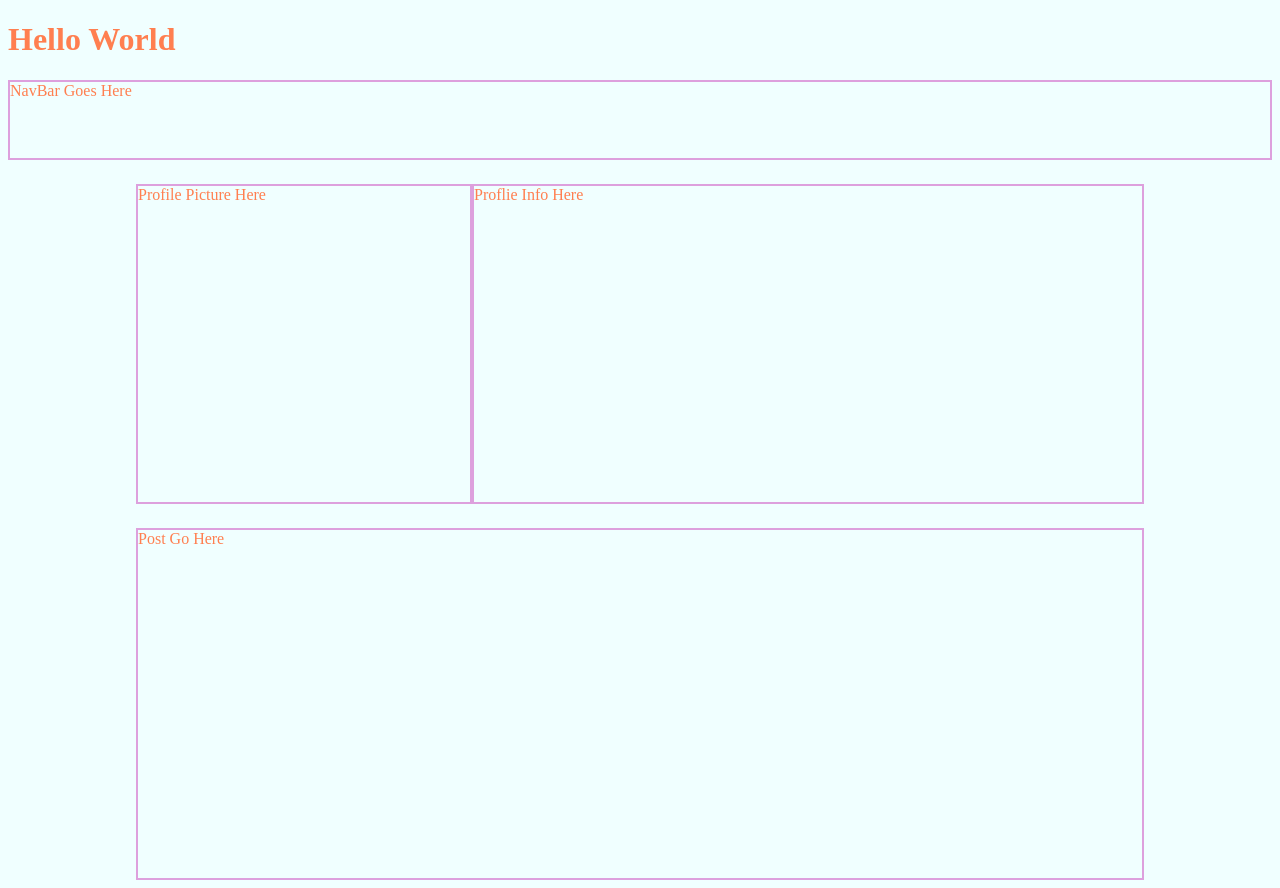
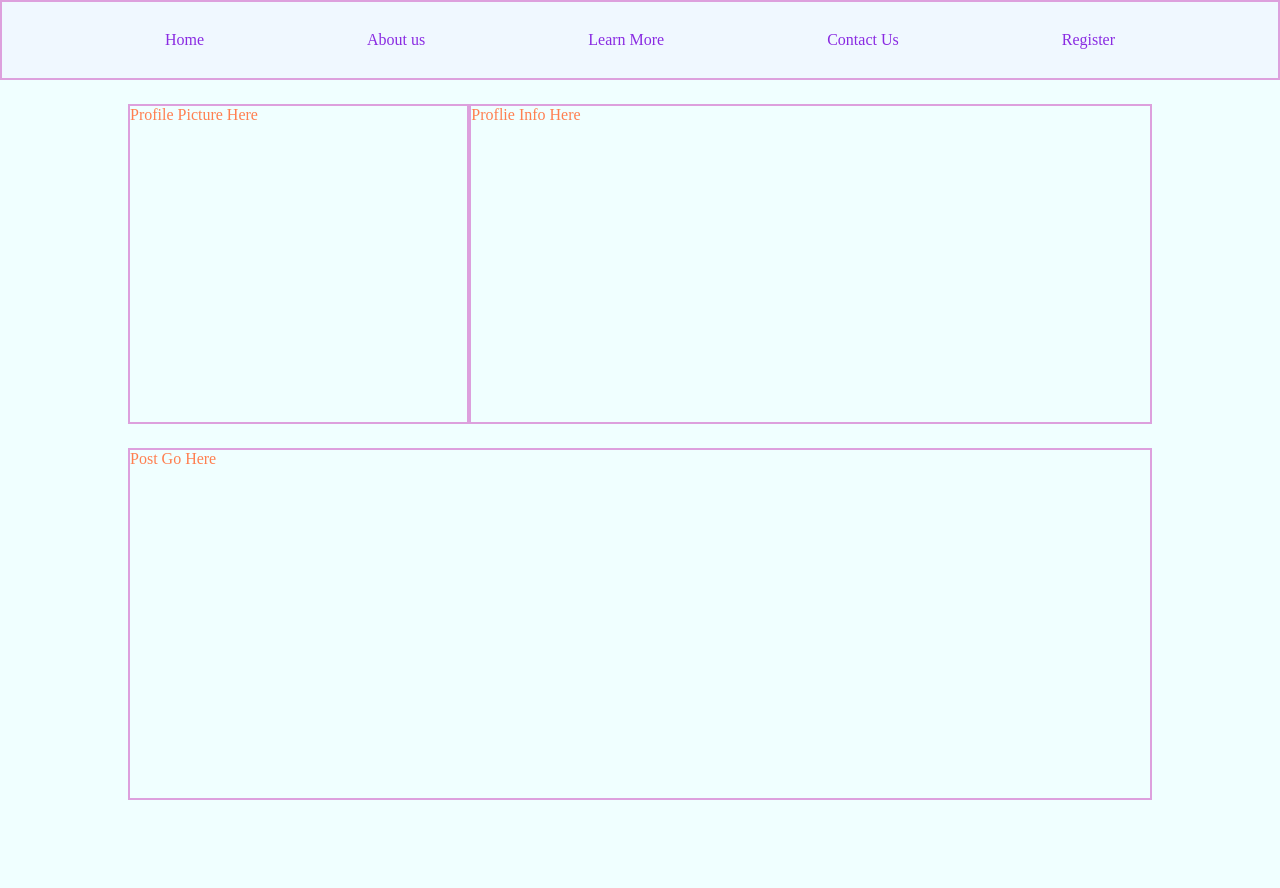
Before and after one commit to Vodovva/keke_137_wk1_day3, a plain HTML site: page index.html in a window 1280 px wide. After the commit the page ends 800 px from the top, so only its background shows below. Drawn offline with Linux system fonts and the light colour scheme.

Commit message:
Update nav with Flexbox

```diff
--- a/css/main.css
+++ b/css/main.css
@@ -1,3 +1,9 @@
+/* Universal Selector - remove any margin that the browser has by default*/
+
+* {
+    margin: 0;
+}
+
 body {
     background-color: azure;
     color: coral;
@@ -22,6 +28,26 @@ body {
 
 .nav {
     grid-area: nav;
+    background-color: aliceblue;
+    position: sticky;
+    top: 0;
+}
+
+.nav-links {
+    height: 100%;
+    display: flex;
+    justify-content: space-evenly;
+    align-items: center;
+}
+
+.nav-links > a {
+    color: blueviolet;
+    text-decoration: none;
+}
+
+.nav-links > a:hover {
+    font-size: larger;
+    text-decoration: underline;
 }
 
 .prof-pic {
--- a/index.html
+++ b/index.html
@@ -7,11 +7,19 @@
     <link rel="stylesheet" href="./css/main.css">
 </head>
 <body>
-    <h1>Hello World</h1>
+
     <!-- Create a div to be the container of our CSS Grid -->
     <div class="container">
         <!-- Create the grid items(aka direct chidlren of container) -->
-    <div class="nav area-border">NavBar Goes Here</div>
+    <div class="nav area-border">
+        <div class="nav-links">
+            <a href="#">Home</a>
+            <a href="#">About us</a>
+            <a href="#">Learn More </a>
+            <a href="#">Contact Us</a>
+            <a href="#">Register</a>
+        </div>
+    </div>
     <div class="prof-pic area-border">Profile Picture Here</div>
     <div class="prof-info area-border">Proflie Info Here</div>
     <div class="posts area-border">Post Go Here</div>
```
